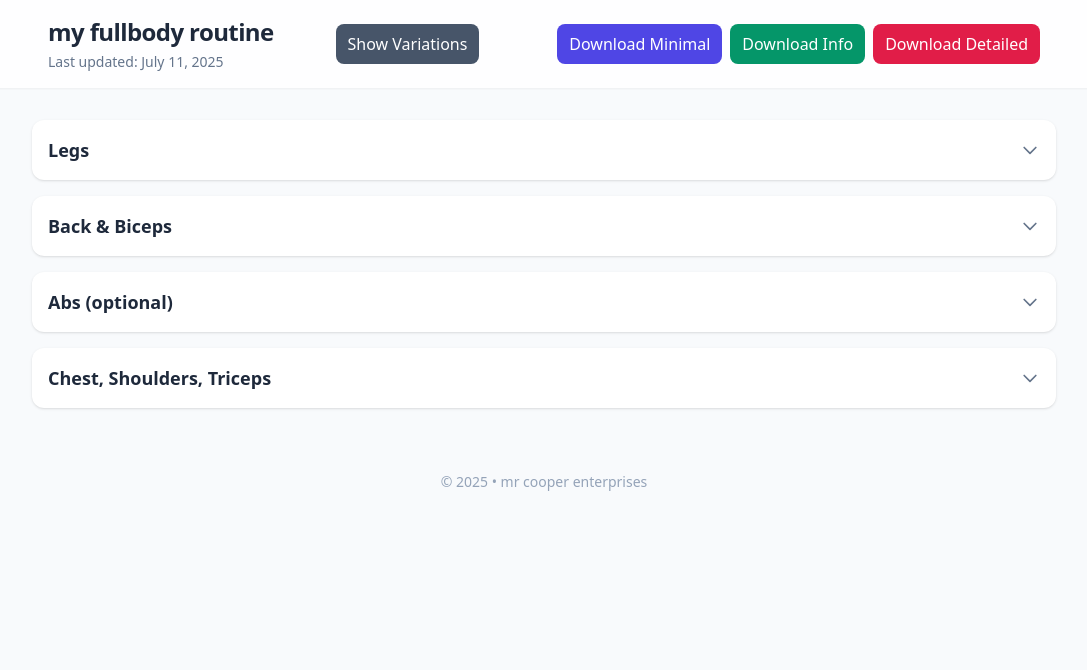
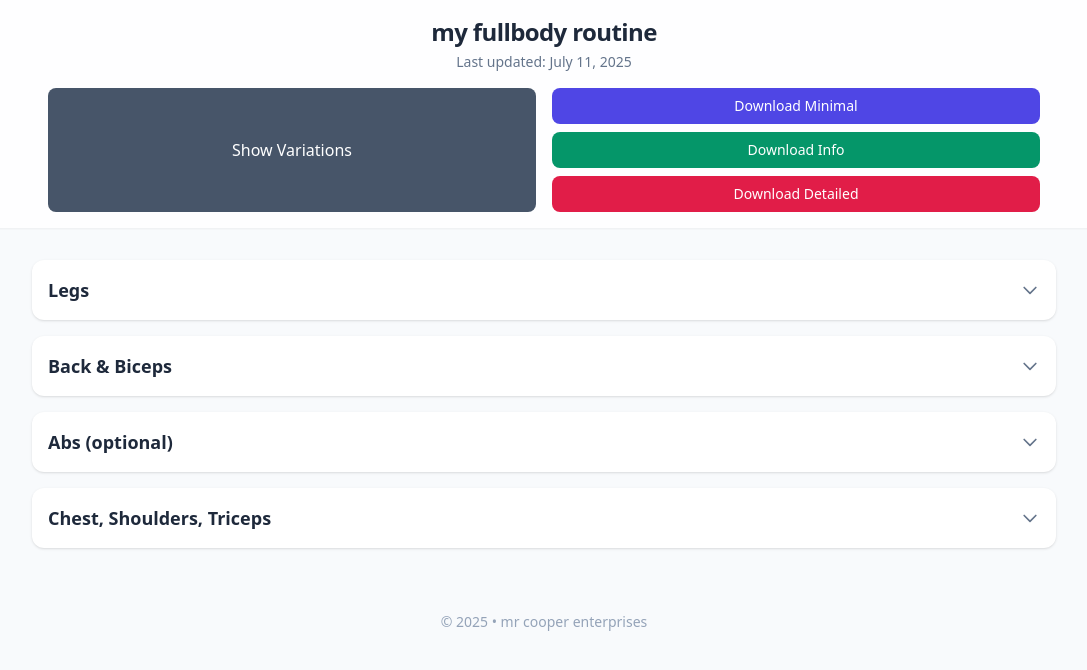
Before and after one commit to eliamoharer/routine, a plain HTML site: page index.html in a window 1280 px wide. Shown: the whole page, without its empty margins (96-1183 px from the left). Drawn offline with nearby package versions, Linux system fonts and the light colour scheme.

Commit message:
Update index.html

```diff
--- a/index.html
+++ b/index.html
@@ -26,22 +26,26 @@
 
   <!-- ─────────────────── Header ─────────────────── -->
   <header class="sticky top-0 z-50 backdrop-blur bg-white/80 shadow-sm">
-    <div class="max-w-5xl mx-auto flex items-center justify-between p-4">
-      <div>
+    <div class="max-w-5xl mx-auto p-4">
+      <!-- Title and Date -->
+      <div class="text-center mb-4">
         <h1 class="text-2xl font-bold tracking-tight">my fullbody routine</h1>
         <p class="text-sm text-slate-500 mt-1">Last updated: July 11, 2025</p>
       </div>
 
-      <!-- Toggle Variations Button -->
-      <div class="mr-4">
-        <button id="toggle-variations" class="px-3 py-2 rounded-lg bg-slate-600 text-white font-medium hover:bg-slate-700 transition">Show Variations</button>
-      </div>
+      <!-- Button Layout -->
+      <div class="flex gap-4">
+        <!-- Toggle Variations Button (left half) -->
+        <div class="flex-1 flex flex-col">
+          <button id="toggle-variations" class="w-full px-3 py-2 rounded-lg bg-slate-600 text-white font-medium hover:bg-slate-700 transition flex-1">Show Variations</button>
+        </div>
 
-      <!-- Download Buttons -->
-      <div class="flex gap-2">
-        <button data-mode="minimal" class="download-btn px-3 py-2 rounded-lg bg-indigo-600 text-white font-medium hover:bg-indigo-700 transition">Download Minimal</button>
-        <button data-mode="informational" class="download-btn px-3 py-2 rounded-lg bg-emerald-600 text-white font-medium hover:bg-emerald-700 transition">Download Info</button>
-        <button data-mode="detailed" class="download-btn px-3 py-2 rounded-lg bg-rose-600 text-white font-medium hover:bg-rose-700 transition">Download Detailed</button>
+        <!-- Download Buttons (right half, stacked) -->
+        <div class="flex-1 flex flex-col gap-2">
+          <button data-mode="minimal" class="download-btn w-full px-3 py-2 rounded-lg bg-indigo-600 text-white font-medium hover:bg-indigo-700 transition text-sm">Download Minimal</button>
+          <button data-mode="informational" class="download-btn w-full px-3 py-2 rounded-lg bg-emerald-600 text-white font-medium hover:bg-emerald-700 transition text-sm">Download Info</button>
+          <button data-mode="detailed" class="download-btn w-full px-3 py-2 rounded-lg bg-rose-600 text-white font-medium hover:bg-rose-700 transition text-sm">Download Detailed</button>
+        </div>
       </div>
     </div>
   </header>
```
